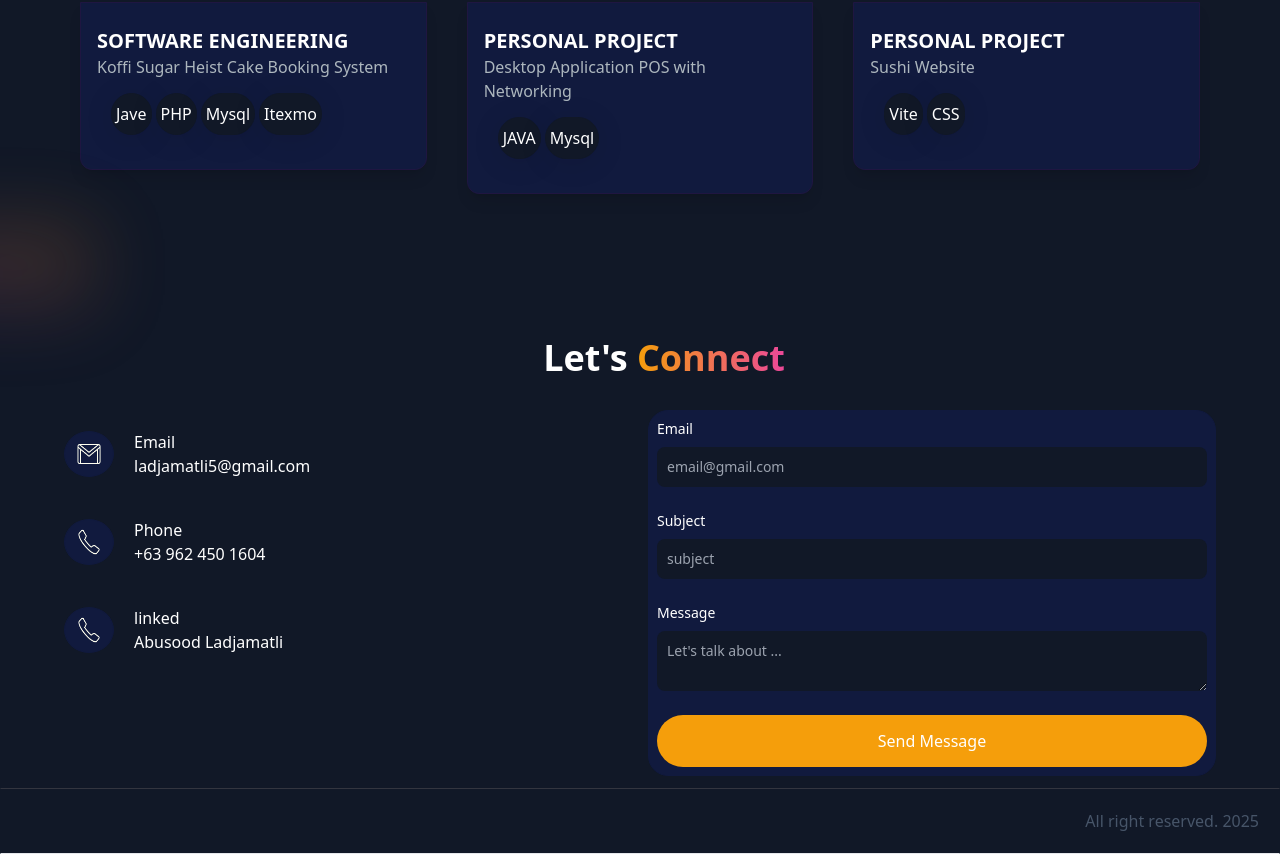
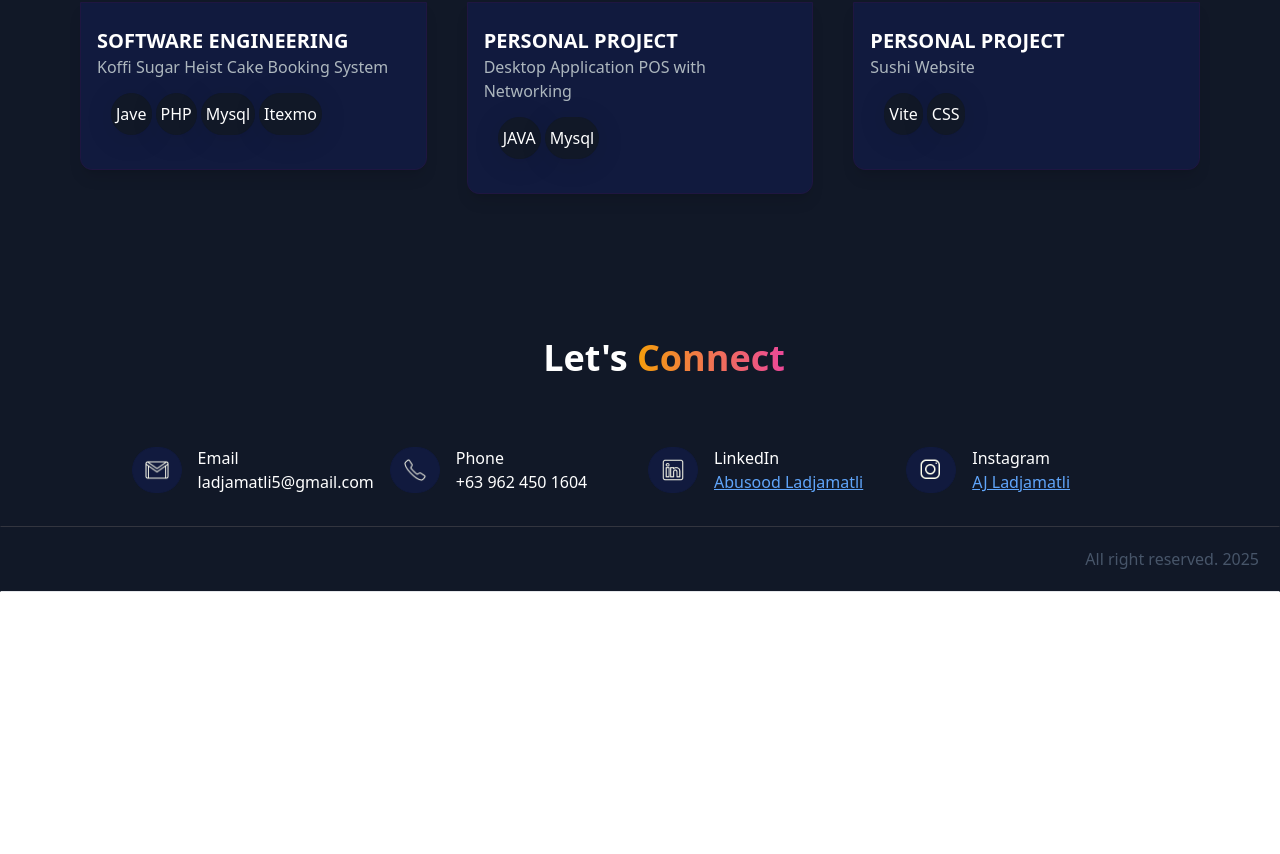
Before and after one commit to LadjamatliAbusood/my-vue-portfolio, a Vue app: page / in a window 1280 px wide. Shown: the part 3818-4672 px from the top of the page. After the commit the page ends 4410 px from the top, so only its background shows below. Built offline with nearby package versions, Linux system fonts and the light colour scheme.

Commit message:
add image and update contact

```diff
--- a/src/components/ContactSection.vue
+++ b/src/components/ContactSection.vue
@@ -1,85 +1,194 @@
 <template>
   <section class="text-white mt-20" id="contact">
+    <h2 class="text-4xl font-bold text-white text-center mb-4 px-4 xl:pl-16">
+      Let's
+      <span
+        class="text-transparent bg-clip-text bg-gradient-to-r from-primary to-secondary"
+        >Connect</span
+      >
+    </h2>
 
-
-        <h2 class="text-4xl font-bold text-white text-center mb-4 px-4 xl:pl-16 ">Let's
-            <span class="text-transparent bg-clip-text bg-gradient-to-r from-primary to-secondary">Connect</span>
-        </h2>
-        <div class="grid md:grid-cols-2 gap-4 relative px-4 xl:px-16 mt-8" data-aos="zoom-in-up">
+    <div class="container p-5 flex justify-center">
       <div>
-
-                <div class="col-lg-1 col-md-3 mb-lg-0 mt-5">
-                    <div class="flex mb-10 items-center">
-                        <div class="p-2"
-                            style="background: #111a3e; width: 50px;height: 46px; display: flex;justify-content: center; border-radius: 50%;
-                        overflow: hidden;border: 1px solid#111a3e;backdrop-filter: blur(9px);-webkit-backdrop-filter: blur(9px);">
-                            <img src="@/assets/gmail.png" alt="new-post" class="w-6">
+        <div
+          class="grid md:grid-cols-4 gap-4 relative px-4 xl:px-16 mt-8"
+          data-aos="zoom-in-up"
+        >
+          <div class="flex items-center space-x-4">
+            <div
+              class="p-2 bg-[#111a3e] w-[50px] h-[46px] flex justify-center items-center rounded-full border border-[#111a3e] backdrop-blur-md"
+            >
+              <img src="@/assets/gmail.png" alt="new-post" class="w-6" />
             </div>
-                        <div class="ml-5 text-white">
+            <div class="text-white">
               <h4>Email</h4>
               <p>ladjamatli5@gmail.com</p>
             </div>
           </div>
-                    <div class="flex mb-10 items-center">
-                        <div class="p-2"
-                            style="background: #111a3e; width: 50px;height: 46px; display: flex;justify-content: center; border-radius: 50%;
-                        overflow: hidden;border: 1px solid#111a3e;backdrop-filter: blur(9px);-webkit-backdrop-filter: blur(9px);">
-                            <img src="@/assets/phone.png" alt="phone" class="w-6">
+
+          <div class="flex items-center space-x-4">
+            <div
+              class="p-2 bg-[#111a3e] w-[50px] h-[46px] flex justify-center items-center rounded-full border border-[#111a3e] backdrop-blur-md"
+            >
+              <img src="@/assets/phone.png" alt="phone" class="w-6" />
             </div>
-                        <div class="ml-5 text-white">
+            <div class="text-white">
               <h4>Phone</h4>
               <p>+63 962 450 1604</p>
             </div>
           </div>
-                    <div class="flex mb-10 items-center">
-                        <div class="p-2"
-                            style="background: #111a3e; width: 50px;height: 46px; display: flex;justify-content: center; border-radius: 50%;
-                        overflow: hidden;border: 1px solid#111a3e;backdrop-filter: blur(9px);-webkit-backdrop-filter: blur(9px);">
-                            <img src="@/assets/phone.png" alt="phone" class="w-6">
+
+          <div class="flex items-center space-x-4">
+            <div
+              class="p-2 bg-[#111a3e] w-[50px] h-[46px] flex justify-center items-center rounded-full border border-[#111a3e] backdrop-blur-md"
+            >
+              <img src="@/assets/linked.png" alt="linkedin" class="w-6" />
             </div>
-                        <div class="ml-5 text-white">
-                            <h4>linked</h4>
-                            <a href="https://www.linkedin.com/in/ajladjamatli/">Abusood Ladjamatli</a>
+            <div class="text-white">
+              <h4>LinkedIn</h4>
+              <a
+                href="https://www.linkedin.com/in/ajladjamatli/"
+                class="text-blue-400 underline"
+                >Abusood Ladjamatli</a
+              >
             </div>
           </div>
 
+          <div class="flex items-center space-x-4">
+            <div
+              class="p-2 bg-[#111a3e] w-[50px] h-[46px] flex justify-center items-center rounded-full border border-[#111a3e] backdrop-blur-md"
+            >
+              <img src="@/assets/ig.png" alt="linkedin" class="w-6" />
+            </div>
+            <div class="text-white">
+              <h4>Instagram</h4>
+              <a
+                href="https://www.instagram.com/itshkn199x/"
+                class="text-blue-400 underline"
+                >AJ Ladjamatli</a
+              >
+            </div>
+          </div>
+        </div>
       </div>
     </div>
 
+    <!-- Old -->
+    <!--
+    <div
+      class="grid md:grid-cols-2 gap-4 relative px-4 xl:px-16 mt-8"
+      data-aos="zoom-in-up"
+    >
+      <div>
+        <div
+          class="grid md:grid-cols-2 gap-4 relative px-4 xl:px-16 mt-8"
+          data-aos="zoom-in-up"
+        >
+          <div class="flex items-center space-x-4">
+            <div
+              class="p-2 bg-[#111a3e] w-[50px] h-[46px] flex justify-center items-center rounded-full border border-[#111a3e] backdrop-blur-md"
+            >
+              <img src="@/assets/gmail.png" alt="new-post" class="w-6" />
+            </div>
+            <div class="text-white">
+              <h4>Email</h4>
+              <p>ladjamatli5@gmail.com</p>
+            </div>
+          </div>
 
+          <div class="flex items-center space-x-4">
+            <div
+              class="p-2 bg-[#111a3e] w-[50px] h-[46px] flex justify-center items-center rounded-full border border-[#111a3e] backdrop-blur-md"
+            >
+              <img src="@/assets/phone.png" alt="phone" class="w-6" />
+            </div>
+            <div class="text-white">
+              <h4>Phone</h4>
+              <p>+63 962 450 1604</p>
+            </div>
+          </div>
 
-
+          <div class="flex items-center space-x-4">
+            <div
+              class="p-2 bg-[#111a3e] w-[50px] h-[46px] flex justify-center items-center rounded-full border border-[#111a3e] backdrop-blur-md"
+            >
+              <img src="@/assets/phone.png" alt="linkedin" class="w-6" />
+            </div>
+            <div class="text-white">
+              <h4>LinkedIn</h4>
+              <a
+                href="https://www.linkedin.com/in/ajladjamatli/"
+                class="text-blue-400 underline"
+                >Abusood Ladjamatli</a
+              >
+            </div>
+          </div>
+        </div>
+      </div>
 
       <div
-            style="background: #111a3e; width: 100%;height: 100%; border-radius: 20px;
-            overflow: hidden;border: 1px solid #111a3e;backdrop-filter: blur(9px);-webkit-backdrop-filter: blur(9px);">
-            <form class="flex flex-col p-2" data-aos="zoom-in-up" >
+        style="
+          background: #111a3e;
+          width: 100%;
+          height: 100%;
+          border-radius: 20px;
+          overflow: hidden;
+          border: 1px solid #111a3e;
+          backdrop-filter: blur(9px);
+          -webkit-backdrop-filter: blur(9px);
+        "
+      >
+        <form class="flex flex-col p-2" data-aos="zoom-in-up">
           <div class="mb-6">
-                    <label for="email" class="text-white block mb-2 text-sm font-medium">Email</label>
-                    <input type="email" id="email" class="bg-[#111827] placeholder:[#9CA2A9] text-gray-100 text-sm rounded-lg block w-full p-2.5"
-                    placeholder="email@gmail.com" name="email">
+            <label for="email" class="text-white block mb-2 text-sm font-medium"
+              >Email</label
+            >
+            <input
+              type="email"
+              id="email"
+              class="bg-[#111827] placeholder:[#9CA2A9] text-gray-100 text-sm rounded-lg block w-full p-2.5"
+              placeholder="email@gmail.com"
+              name="email"
+            />
           </div>
           <div class="mb-6">
-                    <label for="subject" class="text-white block mb-2 text-sm font-medium">Subject</label>
-                    <input type="subject" id="subject" class="bg-[#111827] placeholder:[#9CA2A9] text-gray-100 text-sm rounded-lg block w-full p-2.5"
-                    placeholder="subject" name="subject">
+            <label
+              for="subject"
+              class="text-white block mb-2 text-sm font-medium"
+              >Subject</label
+            >
+            <input
+              type="subject"
+              id="subject"
+              class="bg-[#111827] placeholder:[#9CA2A9] text-gray-100 text-sm rounded-lg block w-full p-2.5"
+              placeholder="subject"
+              name="subject"
+            />
           </div>
           <div class="mb-6">
-                    <label for="message" class="text-white block mb-2 text-sm font-medium">Message</label>
-                    <textarea id="Message" class="bg-[#111827] placeholder:[#9CA2A9] text-gray-100 text-sm rounded-lg block w-full p-2.5"
-                    placeholder="Let's talk about ... " name="Message"></textarea>
+            <label
+              for="message"
+              class="text-white block mb-2 text-sm font-medium"
+              >Message</label
+            >
+            <textarea
+              id="Message"
+              class="bg-[#111827] placeholder:[#9CA2A9] text-gray-100 text-sm rounded-lg block w-full p-2.5"
+              placeholder="Let's talk about ... "
+              name="Message"
+            ></textarea>
           </div>
-                <button class="z-1 w-[100%!important] px-6 md:px-7 py-3 rounded-full sm:w-max flex justify-center text-white bg-primary border-2 border-transparent">
+          <button
+            class="z-1 w-[100%!important] px-6 md:px-7 py-3 rounded-full sm:w-max flex justify-center text-white bg-primary border-2 border-transparent"
+          >
             Send Message
           </button>
         </form>
       </div>
-        <div class="bg-gradient-to-tr opacity-25 from-[#570cac] to-primary blur-2xl h-20 w-80 z-0 absolute -top-1/2 -left-4 transform -translate-x-2/3
-        -translate-1/2
-        "></div>
-        </div>
+      <div
+        class="bg-gradient-to-tr opacity-25 from-[#570cac] to-primary blur-2xl h-20 w-80 z-0 absolute -top-1/2 -left-4 transform -translate-x-2/3 -translate-1/2"
+      ></div>
+    </div> -->
   </section>
 </template>
-<script>
-
-</script>
+<script setup></script>
```
Also changed, not shown: src/assets/ig.png (added), src/assets/linked.png (added). Lines whose indentation alone changed are shown as unchanged.
